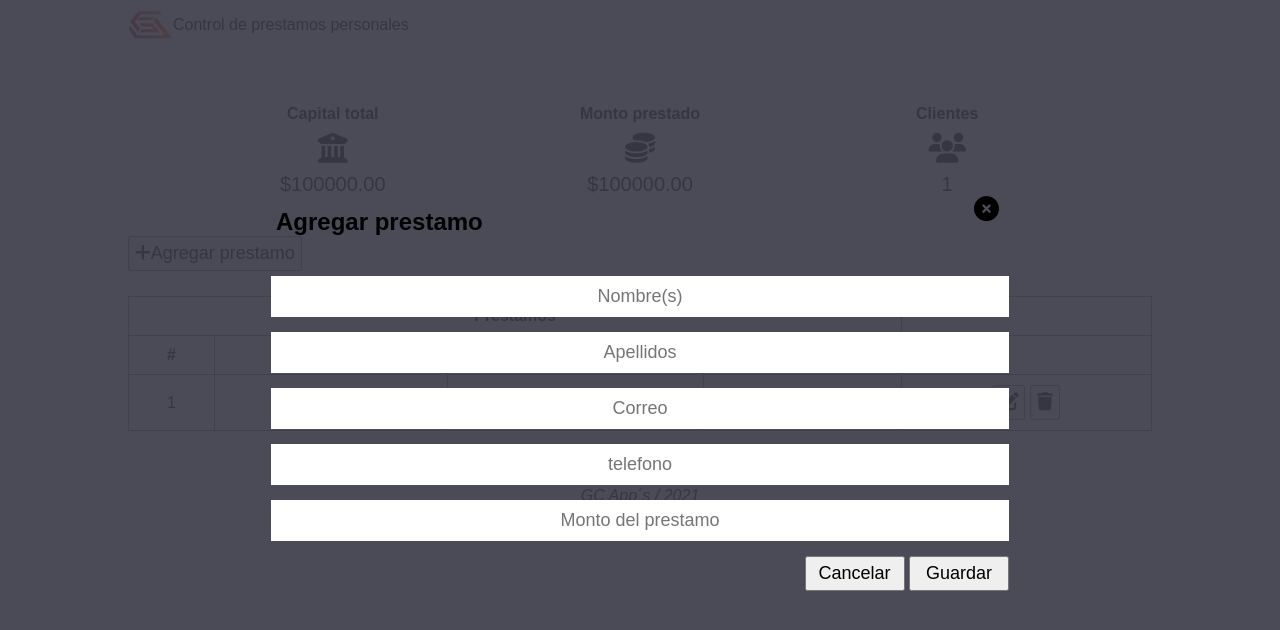
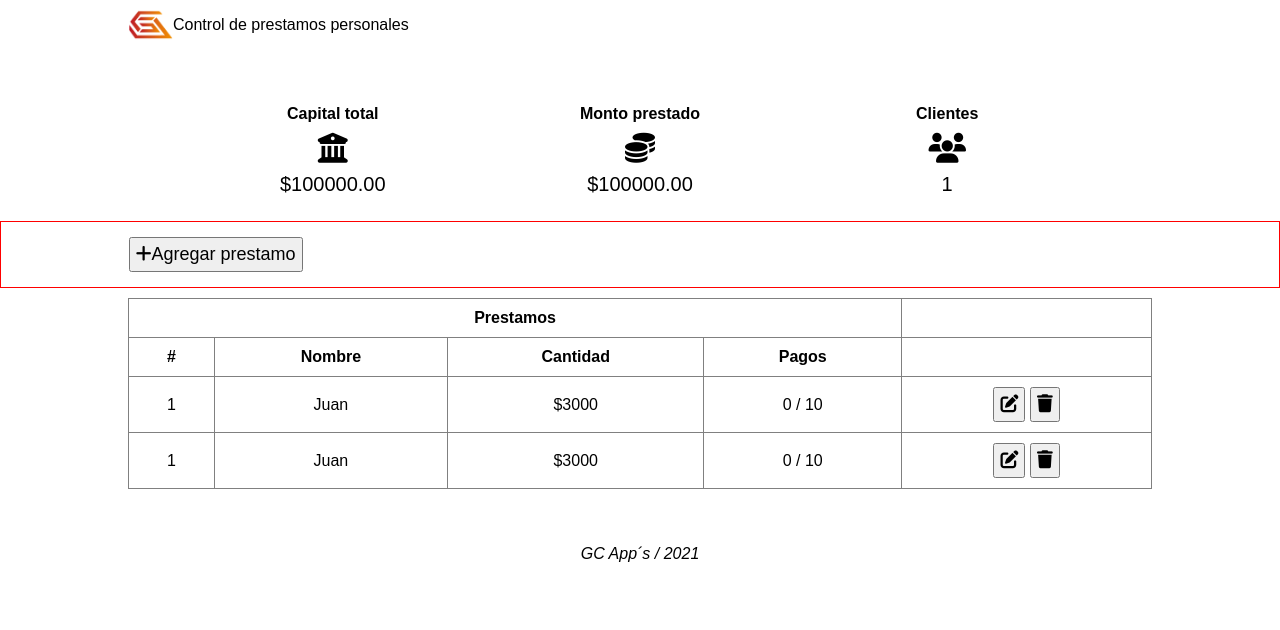
Before and after one commit to JuanAntonioGarciaCantu/APP-prestamos, a plain HTML site: page index.html in a window 1280 px wide. Both pictures are taken after a click on the button "Agregar prestamo". Drawn offline with Linux system fonts and the light colour scheme.

Commit message:
cambios en codigo cambios en modal js, estilos y html

```diff
--- a/css/estilos.css
+++ b/css/estilos.css
@@ -23,7 +23,7 @@ body {
 }
 
 button:hover {
-  cursor:pointer;
+  cursor: pointer;
 }
 
 /* header */
@@ -74,6 +74,10 @@ header img {
 
 .main .contenedor-widgets .widget p {
   font-size: 20px;
+}
+
+.btn-agregar {
+  border: 1px solid red;
 }
 
 .main .contenedor-botones-generales {
--- a/index.html
+++ b/index.html
@@ -1,6 +1,5 @@
 <!DOCTYPE html>
 <html lang="en">
-
   <head>
     <meta charset="UTF-8" />
     <meta name="viewport" content="width=device-width, initial-scale=1.0" />
@@ -20,19 +19,19 @@
     <div class="main">
       <section class="widgets">
         <div class="contenedor contenedor-widgets">
-        <div class="widget Capital">
+          <div class="widget">
             <h4>Capital total</h4>
             <i class="fas fa-university"></i>
             <p>$100000.00</p>
           </div>
 
-        <div class="widget prestado">
+          <div class="widget">
             <h4>Monto prestado</h4>
             <i class="fas fa-coins"></i>
             <p>$100000.00</p>
           </div>
 
-        <div class="widget clientes">
+          <div class="widget">
             <h4>Clientes</h4>
             <i class="fas fa-users"></i>
             <p>1</p>
@@ -40,16 +39,21 @@
         </div>
       </section>
 
-    <!-- <section class="botones-generales">
-        <div class="contenedor contenedor-botones-generales">}
-          <input type="checkbox" id="btn-agregar">
-          <label for="btn-agregar"><i class="fas fa-plus"></i>Agregar prestamo</label>
+      <section class="btn-agregar">
+        <div class="contenedor contenedor-botones-generales">
+          <button class="btn" onclick="abrirModal(1)">
+            <i class="fas fa-plus"></i>Agregar prestamo
+          </button>
+        </div>
+      </section>
 
-          <div class="modal modal-agregar">
+      <div class="modal">
         <div class="contenedor-modal">
           <div class="modal-header">
-                <h2>Datos de la persona</h2>
-                <label for="btn-agregar"><i class="far fa-times-circle"></i></label>
+            <h2 id="titulo-modal"></h2>
+            <button class="btn btn-cerrar" id="cerrar-modal">
+              <i class="fas fa-times-circle"></i>
+            </button>
           </div>
           <div class="modal-body">
             <form action="">
@@ -58,48 +62,27 @@
               <input type="text" placeholder="Correo" />
               <input type="text" placeholder="telefono" />
               <input type="text" placeholder="Monto del prestamo" />
-                  <label for="btn-agregar">Cancelar</label>
-                  <button type="submit">Guardar</button>
-                </form>
-              </div>
-            </div>
-          </div>
-        </div>
-
-
-
-      </section> -->
-
-    <section class="botones-generales">
-      <div class="contenedor contenedor-botones-generales">
-        <!-- <input type="checkbox" id="btn-agregar">
-          <label for="btn-agregar"><i class="fas fa-plus"></i>Agregar prestamo</label> -->
-
-        <button class="btn abrir-modal" id="abrir-modal"><i class="fas fa-plus"></i>Agregar prestamo</button>
-      </div>
-    </section>
-
-
-    <div class="modal modal-agregar" id="modal">
-      <div class="contenedor-modal">
-        <div class="modal-header">
-          <h2 id="titulo-modal"></h2>
-          <!-- <label for="btn-agregar"><i class="far fa-times-circle"></i></label>           -->
-          <button class="btn btn-cerrar" id="cerrar-modal"><i class="fas fa-times-circle"></i></button>
-        </div>
-        <div class="modal-body">
-          <form action="">
-            <input type="text" placeholder="Nombre(s)" />
-            <input type="text" placeholder="Apellidos" />
-            <input type="text" placeholder="Correo" />
-            <input type="text" placeholder="telefono" />
-            <input type="text" placeholder="Monto del prestamo" />
-            <!-- <label for="btn-agregar">Cancelar</label> -->
-            <button type="button" class="btn btn-cerrar" id="cerrar-modal">Cancelar</button>
+              <button type="button" class="btn btn-cerrar" id="cerrar-modal">
+                Cancelar
+              </button>
               <div class="crud">
-              <button type="submit" class="btn btn-crud save" id="btn-save">Guardar</button>
-              <button type="submit" class="btn btn-crud refresh" id="btn-refresh">Actualizar</button>
-              <button type="submit" class="btn btn-crud delete" id="btn-delete">Eliminar</button>
+                <button type="submit" class="btn btn-crud save" id="btn-save">
+                  Guardar
+                </button>
+                <button
+                  type="submit"
+                  class="btn btn-crud refresh"
+                  id="btn-refresh"
+                >
+                  Actualizar
+                </button>
+                <button
+                  type="submit"
+                  class="btn btn-crud delete"
+                  id="btn-delete"
+                >
+                  Eliminar
+                </button>
               </div>
             </form>
           </div>
@@ -130,11 +113,42 @@
                 <td>$3000</td>
                 <td>0 / 10</td>
                 <td>
-                <!-- <a href="editar.html">
+                  <button
+                    class="btn abrir-modal"
+                    id="abrir-edit"
+                    onclick="abrirModal(2)"
+                  >
                     <i class="fas fa-edit"></i>
-                  </a> -->
-                <button class="btn abrir-modal" id="abrir-edit"><i class="fas fa-edit"></i></button>
-                <button class="btn abrir-modal" id="abrir-delete"><i class="fas fa-trash"></i></button>
+                  </button>
+                  <button
+                    class="btn abrir-modal"
+                    id="abrir-delete"
+                    onclick="abrirModal(3)"
+                  >
+                    <i class="fas fa-trash"></i>
+                  </button>
+                </td>
+              </tr>
+              <tr>
+                <td>1</td>
+                <td>Juan</td>
+                <td>$3000</td>
+                <td>0 / 10</td>
+                <td>
+                  <button
+                    class="btn abrir-modal"
+                    id="abrir-edit"
+                    onclick="abrirModal(2)"
+                  >
+                    <i class="fas fa-edit"></i>
+                  </button>
+                  <button
+                    class="btn abrir-modal"
+                    id="abrir-delete"
+                    onclick="abrirModal(3)"
+                  >
+                    <i class="fas fa-trash"></i>
+                  </button>
                 </td>
               </tr>
             </tbody>
@@ -149,8 +163,10 @@
       </div>
     </footer>
 
-  <script src="https://kit.fontawesome.com/9fbd14239f.js" crossorigin="anonymous"></script>
+    <script
+      src="https://kit.fontawesome.com/9fbd14239f.js"
+      crossorigin="anonymous"
+    ></script>
     <script src="js/modal.js"></script>
   </body>
-
 </html>
--- a/js/modal.js
+++ b/js/modal.js
@@ -5,28 +5,28 @@ var btnCrud = document.getElementsByClassName("btn-crud");
 var titulo = document.getElementById("titulo-modal");
 
 //modal para crear
-btnAbrir[0].addEventListener('click', function(){
+/*
+btnAbrir[0].addEventListener("click", function () {
   modal.style.visibility = "visible";
   btnCrud[0].style.visibility = "visible";
   titulo.textContent = "Agregar prestamo";
 });
+*/
 
 //modal para modificar
-btnAbrir[1].addEventListener('click', function(){
-    modal.style.visibility = "visible";
-    btnCrud[1].style.visibility = "visible";
-    titulo.textContent = "Modificar acredor";
-});
+//btnAbrir[1].addEventListener("click", function () {});
 
 //modal para eliminar
-btnAbrir[2].addEventListener('click', function(){
+/*
+btnAbrir[2].addEventListener("click", function () {
   modal.style.visibility = "visible";
   btnCrud[2].style.visibility = "visible";
   titulo.textContent = "Eliminar acredor";
 });
+*/
 
 //boton para cerrar modal
-btnCerrar[0].addEventListener('click', function(){
+btnCerrar[0].addEventListener("click", function () {
   modal.style.visibility = "hidden";
   btnCrud[0].style.visibility = "hidden";
   btnCrud[1].style.visibility = "hidden";
@@ -34,9 +34,25 @@ btnCerrar[0].addEventListener('click', function(){
 });
 
 //boton para cancelar
-btnCerrar[1].addEventListener('click', function(){
+btnCerrar[1].addEventListener("click", function () {
   modal.style.visibility = "hidden";
   btnCrud[0].style.visibility = "hidden";
   btnCrud[1].style.visibility = "hidden";
   btnCrud[2].style.visibility = "hidden";
 });
+
+function abrirModal(opcion) {
+  if (opcion == 1) {
+    modal.style.visibility = "visible";
+    btnCrud[0].style.visibility = "visible";
+    titulo.textContent = "Agregar prestamo";
+  } else if (opcion == 2) {
+    modal.style.visibility = "visible";
+    btnCrud[1].style.visibility = "visible";
+    titulo.textContent = "Modificar acredor";
+  } else if (opcion == 3) {
+    modal.style.visibility = "visible";
+    btnCrud[2].style.visibility = "visible";
+    titulo.textContent = "Eliminar acredor";
+  }
+}
```
Lines whose indentation alone changed are shown as unchanged.
